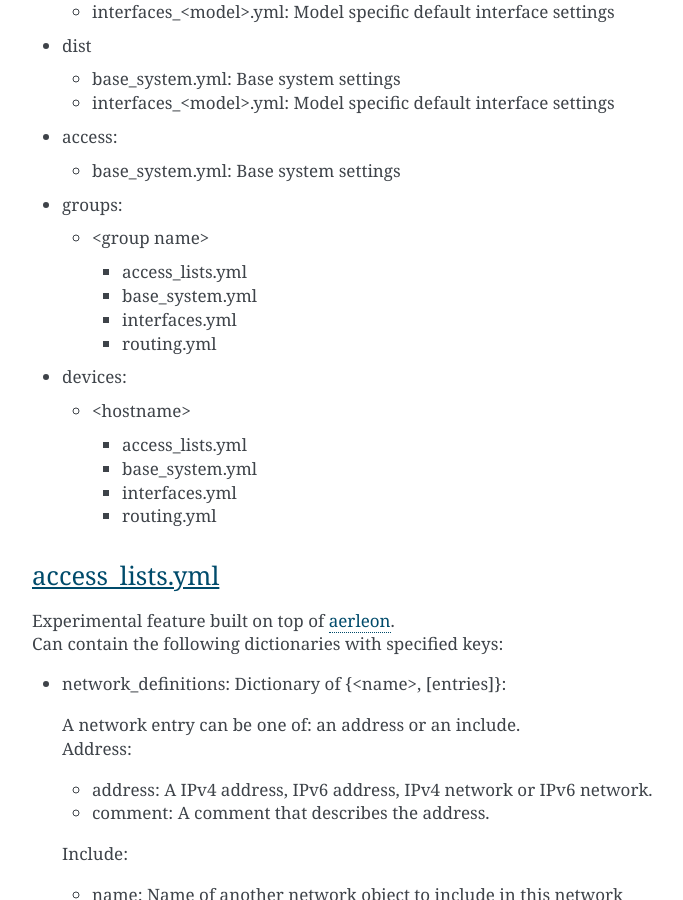
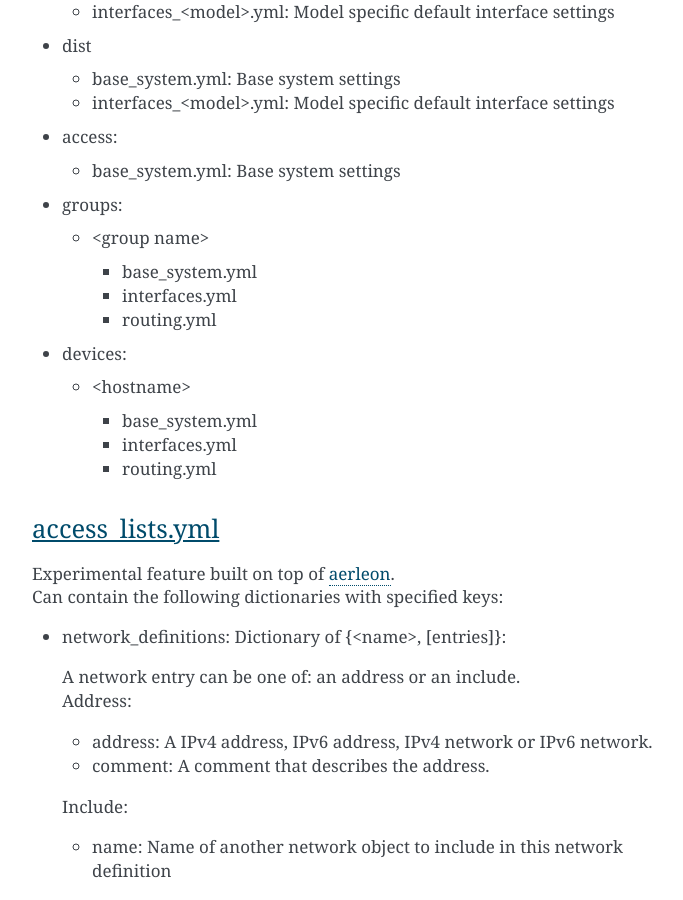
Before and after one commit to SUNET/cnaas-nms, a Sphinx documentation site: the page built from docs/reporef/index.rst, in a window 1280 px wide and 900 px high, scrolled down 2845 px. Shown: the whole window, without its empty margins (388-1071 px from the left). Built offline with Sphinx 7.4.7, drawn with Linux system fonts in a browser that asks for light colours.

Commit message:
Remove access_lists.yml from docs for groups and devices.

```diff
--- a/docs/reporef/index.rst
+++ b/docs/reporef/index.rst
@@ -133,7 +133,6 @@ The directory structure looks like this:
 
   * <group name>
 
-    + access_lists.yml
     + base_system.yml
     + interfaces.yml
     + routing.yml
@@ -142,7 +141,6 @@ The directory structure looks like this:
 
   * <hostname>
 
-    + access_lists.yml
     + base_system.yml
     + interfaces.yml
     + routing.yml
```
